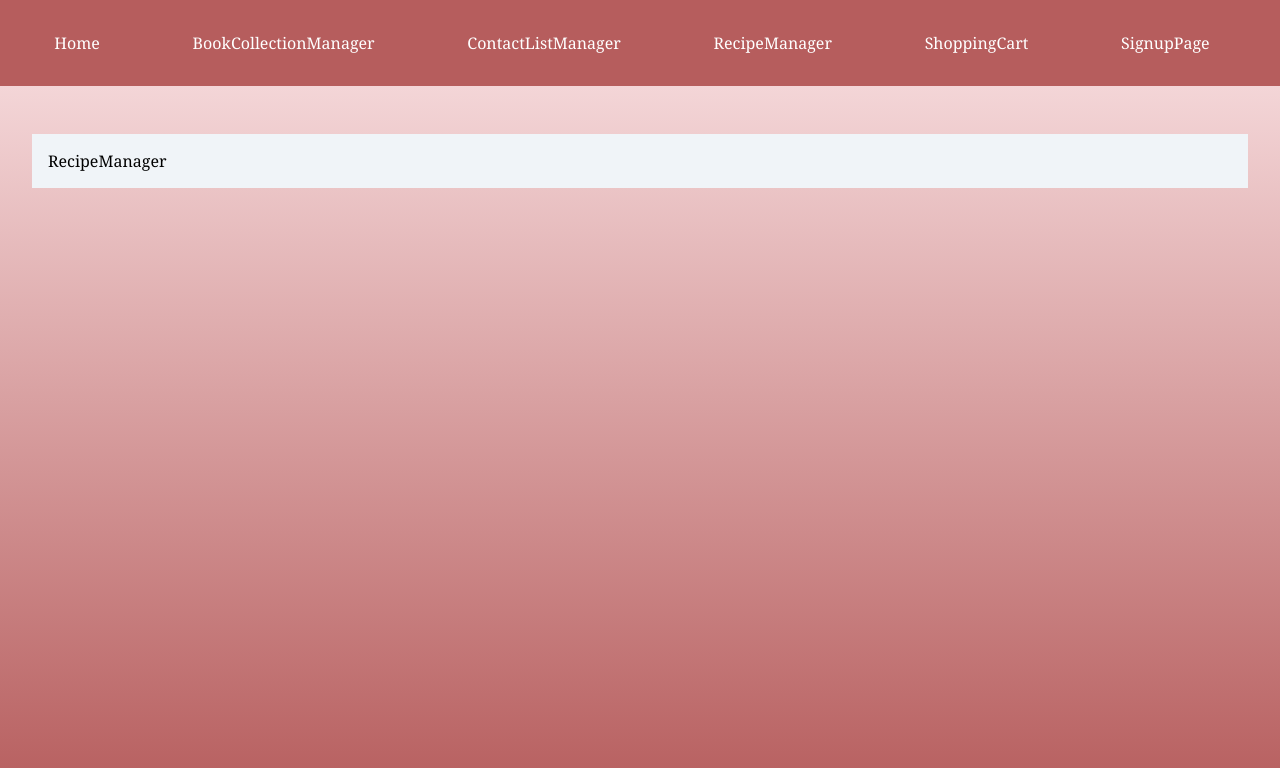
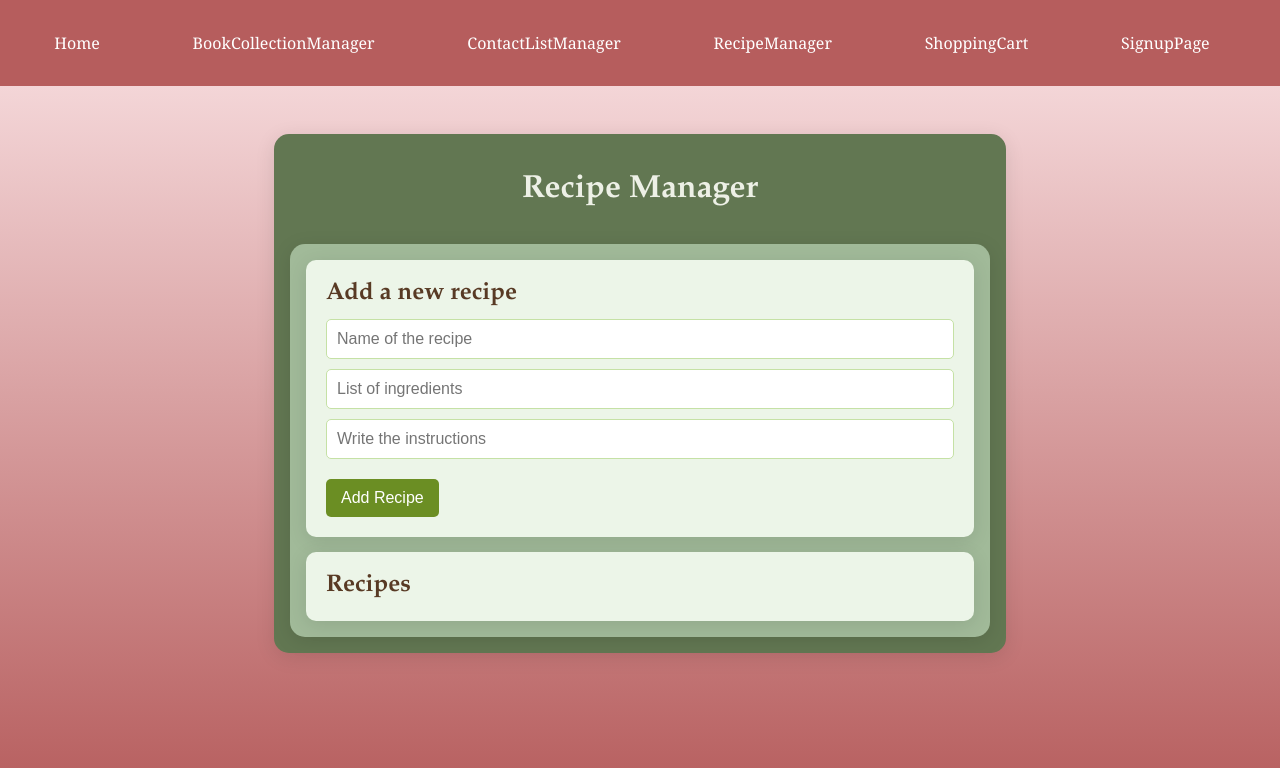
Before and after one commit to Jonnerop/cm1-group6, a React (Vite) app: page /#/recipes in a window 1280 px wide. Shown: the top 768 px of the page. Built offline with nearby package versions, Linux system fonts and the light colour scheme.

Commit message:
initial commit for recipe manager component and style sheet

```diff
--- a/src/components/RecipeManager/RecipeManager.css
+++ b/src/components/RecipeManager/RecipeManager.css
@@ -0,0 +1,109 @@
+/* Recipe Manager styles */
+
+/* General styles */
+.rm-container {
+    font-family: 'Garamond', serif;
+    background-color: #627752 !important;
+    max-width: 700px;
+    margin: 0 auto;
+    padding: 20px;
+    border-radius: 15px;
+    box-shadow: 0 4px 20px rgba(0, 0, 0, 0.1);
+}
+
+/* Page title */
+.rm-title {
+    text-align: center;
+    color: #edf0e6 !important;
+    margin-bottom: 35px;
+}
+
+.rm-contents{
+    background-color: #a1ba99 !important;
+    border-radius: 15px;
+    display: flex;
+    flex-direction: column;
+    box-shadow: 0 4px 20px rgba(0, 0, 0, 0.1);
+}
+
+/* Title styles */
+.rm-section-title, .rm-recipe-name {
+    color: #583a24 !important;
+    margin: 0;
+}
+
+/* Add recipe styles */
+.rm-add-recipe {
+    background-color: #ecf5e8 !important;
+    border-radius: 10px;
+    padding: 20px !important;
+    margin: 0 0 15px 0 !important;
+    box-shadow: 0 4px 20px rgba(0, 0, 0, 0.1);
+}
+
+.rm-input-con {
+    display: flex;
+    justify-content: space-between;
+    margin: 10px 0 !important;
+    padding: 0 !important;
+    background-color: #ecf5e8 !important;
+}
+
+.rm-input {
+    padding: 10px;
+    border: 1px solid #c5e1a5 !important;
+    border-radius: 5px;
+    margin: 0px;
+    font-size: 16px;
+    width: 100%;
+}
+
+/* Button styles */
+.rm-btn, .rm-del-btn {
+    background-color: #6b8e23;
+    color: white;
+    border: none;
+    border-radius: 5px;
+    padding: 10px 15px;
+    margin-top: 10px;
+    cursor: pointer;
+    font-size: 16px;
+    transition: background-color 0.3s;
+}
+
+.rm-del-btn {
+    padding: 5px 10px;
+    font-size: 13px;
+}
+
+button:hover {
+    background-color: #4a6b1d;
+}
+
+/* Recipe list styles */
+.rm-all-recipes {
+    background-color: #ecf5e8 !important;
+    border-radius: 10px;
+    padding: 20px !important;
+    margin: 0 !important;
+    box-shadow: 0 4px 20px rgba(0, 0, 0, 0.1);
+}
+
+.rm-recipe-con {
+    background-color: #ffffff !important;
+    padding: 10px;
+    border: 1px solid #c5e1a5 !important;
+    border-radius: 5px;
+    margin: 10px 0 10px 0px;
+}
+
+.rm-ul {
+    margin: 0;
+    padding: 0;
+    display: flex;
+    flex-direction: column;
+}
+
+.rm-recipe-text {
+    color: #333;
+}
--- a/src/components/RecipeManager/RecipeManager.jsx
+++ b/src/components/RecipeManager/RecipeManager.jsx
@@ -1,11 +1,96 @@
-import React from 'react'
+import React, { useState } from 'react';
+import './RecipeManager.css';
 
 function RecipeManager() {
+  // State to store the recipes, empty array as initial value
+  const [recipes, setRecipes] = useState([]);
+  // State for storing the current input values
+  const [newRecipe, setNewRecipe] = useState({
+    name: "",
+    ingredients: "",
+    instructions: ""
+  });
+
+  // Handle the input change
+  const handleChange = (e) => {
+    const { name, value } = e.target;
+    // Update the newRecipe state with the new value
+    setNewRecipe((prevRecipe) => ({ ...prevRecipe, [name]: value }));
+  };
+
+  // Add a new recipe
+  const addRecipe = (e) => {
+    e.preventDefault();
+    // Add if the input fields are not empty
+    if (newRecipe.name.trim() !== ""
+      && newRecipe.ingredients.trim() !== ""
+      && newRecipe.instructions.trim() !== "") {
+      setRecipes((prevRecipes => [...prevRecipes, newRecipe])); // Add the new recipe to the recipes array
+      setNewRecipe({ name: "", ingredients: "", instructions: "" }); // Clear the input fields
+    }
+  };
+
+  // Delete a recipe
+  const deleteRecipe = (index) => {
+    // Filter out the recipe at the given index
+    setRecipes(recipes.filter((_, i) => i !== index));
+  }
+
   return (
-    <div>
-      RecipeManager
+    <div className="rm-container">
+      <h1 className="rm-title">Recipe Manager</h1>
+      <div className="rm-contents">
+        <div className="rm-add-recipe">
+          <h2 className="rm-section-title">Add a new recipe</h2>
+          <form onSubmit={addRecipe}>
+            <div className="rm-input-con">
+              <input
+                className="rm-input"
+                type="text"
+                placeholder="Name of the recipe"
+                value={newRecipe.name}
+                onChange={handleChange}
+                name="name" />
+            </div>
+            <div className="rm-input-con">
+              <input
+                className="rm-input"
+                type="text"
+                placeholder="List of ingredients"
+                value={newRecipe.ingredients}
+                onChange={handleChange}
+                name="ingredients" />
+            </div>
+            <div className="rm-input-con">
+              <input
+                className="rm-input"
+                type="text"
+                placeholder="Write the instructions"
+                value={newRecipe.instructions}
+                onChange={handleChange}
+                name="instructions" />
+            </div>
+            <button type="submit" className="rm-btn">Add Recipe</button>
+          </form>
+        </div>
+        <div className="rm-all-recipes">
+          <h2 className="rm-section-title">Recipes</h2>
+          <ul className="rm-ul">
+            {recipes.map((recipe, index) => (
+              <div key={index} className="rm-recipe-con">
+                <li>
+                  <h3 className="rm-recipe-name">{recipe.name}</h3>
+                  <p className="rm-recipe-text"><strong>Ingredients:</strong> {recipe.ingredients}</p>
+                  <p className="rm-recipe text"><strong>Instructions:</strong> {recipe.instructions}</p>
+                  <button className="rm-del-btn" onClick={() => deleteRecipe(index)}>Delete recipe</button>
+                </li>
+              </div>
+            ))}
+          </ul>
+        </div>
+      </div>
     </div>
-  )
+  );
 }
 
 export default RecipeManager
```
